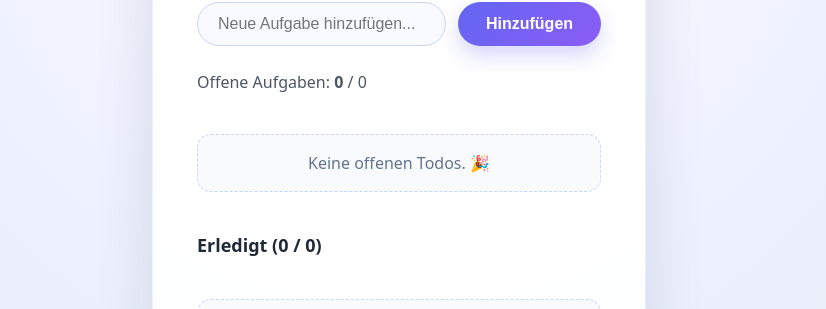
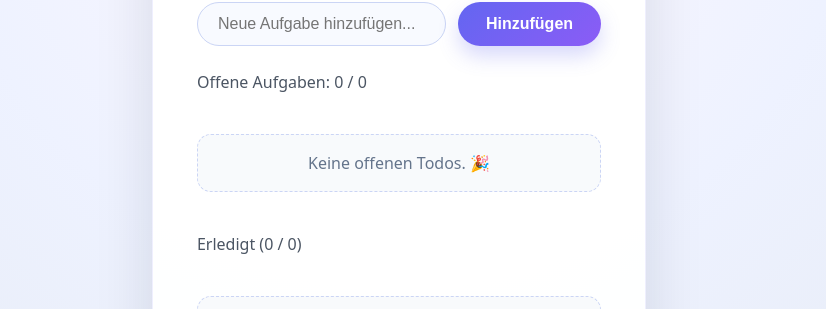
Before and after one commit to chrisdutt24/react-first, a React (Vite) app in the folder my-react-app/: page / in a window 1280 px wide. Shown: the part 173-482 px from the top of the page, without its empty margins (241-1067 px from the left). Built offline with nearby package versions, Linux system fonts and the light colour scheme; the HTML template or start-up script is replaced by a standard one.

Commit message:
changed font

```diff
--- a/my-react-app/src/TodoPage.jsx
+++ b/my-react-app/src/TodoPage.jsx
@@ -86,7 +86,7 @@ function TodoPage() {
         </form>
 
         <p className="todo-stats">
-          Offene Aufgaben: <strong>{openTodos}</strong> / {todos.length}
+          Offene Aufgaben: {openTodos} / {todos.length}
         </p>
 
         {openList.length === 0 ? (
@@ -116,9 +116,9 @@ function TodoPage() {
           </ul>
         )}
 
-        <h2 className="todo-section-title">
+        <p className="todo-stats">
           Erledigt ({doneTodos} / {todos.length})
-        </h2>
+        </p>
 
         {doneList.length === 0 ? (
           <p className="todo-empty">Noch nichts erledigt.</p>
```
